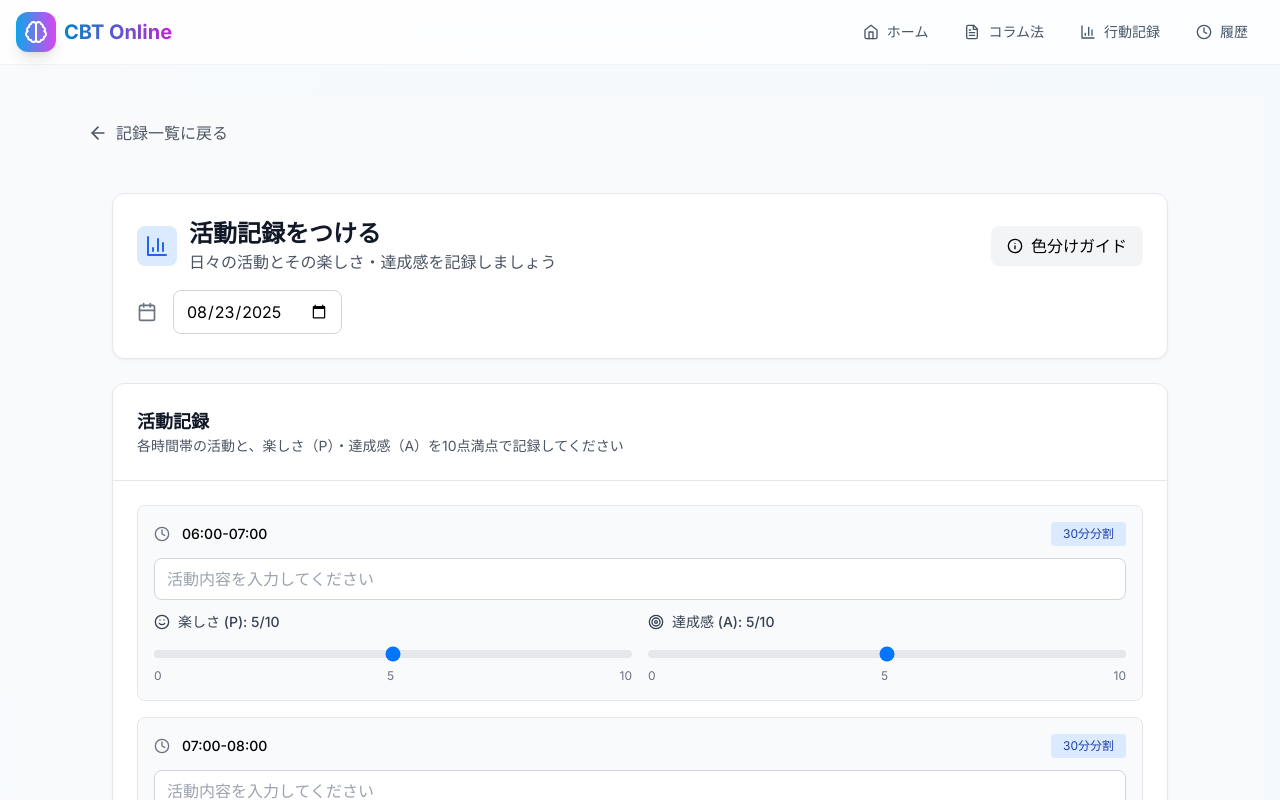
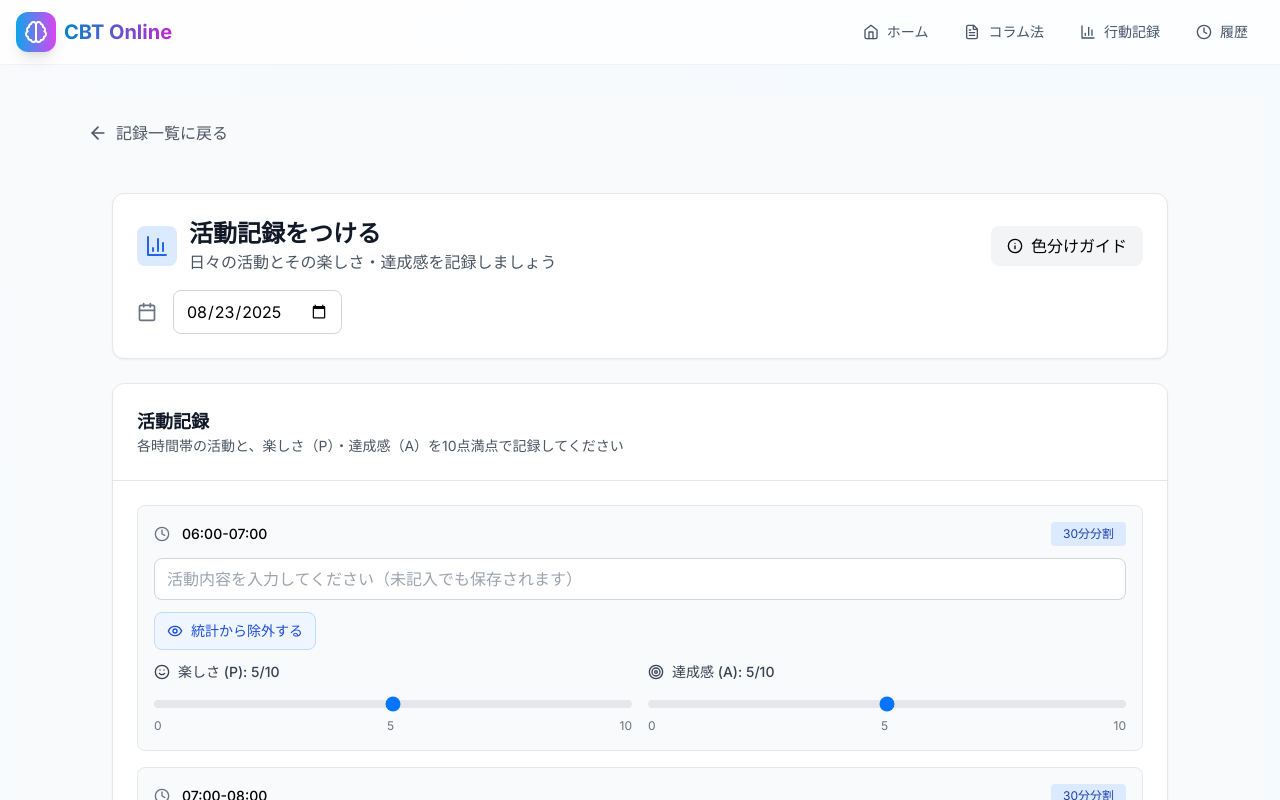
Before and after one commit to No4kun/CBT-Online, a React (Vite) app: page /activity-record in a window 1280 px wide. Both pictures are taken after a click on the button "新しい記録". Shown: the top 800 px of the page. Built offline with nearby package versions, Linux system fonts and the light colour scheme.

Commit message:
Activity record completed

```diff
--- a/src/components/ActivityTracker/ActivityTracker.tsx
+++ b/src/components/ActivityTracker/ActivityTracker.tsx
@@ -8,10 +8,13 @@ import {
   Smile,
   Target,
   Trash2,
-  Info
+  Info,
+  EyeOff,
+  Eye
 } from 'lucide-react';
 import type { ActivityEntry, ActivityRecord } from '../../types';
 import {
+  generateTimeSlots,
   getActivityColor,
   getActivityColorClass,
   getActivityColorMeaning,
@@ -36,7 +39,51 @@ const ActivityTracker: React.FC<ActivityTrackerProps> = ({
   });
 
   const [entries, setEntries] = useState<ActivityEntry[]>(() => {
-    if (initialData) return initialData.entries;
+    if (initialData) {
+      // 編集モードの場合、6:00-26:00の範囲のエントリーのみを保持
+      const allTimeSlots = generateTimeSlots();
+
+      // 既存のエントリーから6:00-26:00の範囲内のもののみをフィルタリング
+      const validExistingEntries = initialData.entries
+        .filter(entry => allTimeSlots.includes(entry.timeSlot))
+        .map(entry => ({
+          ...entry,
+          excludeFromStats: entry.excludeFromStats ?? false
+        }));
+      const existingTimeSlots = validExistingEntries.map(e => e.timeSlot);
+
+      // 不足している時間スロットを追加
+      const missingSlots = allTimeSlots.filter(slot => !existingTimeSlots.includes(slot));
+      const missingEntries: ActivityEntry[] = missingSlots.map((slot, index) => ({
+        id: `missing-${index}`,
+        timeSlot: slot,
+        activity: '',
+        pleasure: 5,
+        achievement: 5,
+        excludeFromStats: false,
+        createdAt: new Date(),
+        updatedAt: new Date()
+      }));
+
+      // 既存のエントリーと不足分を合わせて時間順にソート
+      const allEntries = [...validExistingEntries, ...missingEntries];
+      return allEntries.sort((a, b) => {
+        // 時間スロットの開始時刻を取得（例："06:00-07:00" -> "06:00"）
+        const timeA = a.timeSlot.split('-')[0];
+        const timeB = b.timeSlot.split('-')[0];
+
+        // 時間を数値に変換してソート（6:00から始まる）
+        const hourA = parseInt(timeA.split(':')[0]);
+        const hourB = parseInt(timeB.split(':')[0]);
+
+        // 6時未満の時間（00:00-05:59）は翌日として扱う（26時以降相当）
+        const normalizedHourA = hourA < 6 ? hourA + 24 : hourA;
+        const normalizedHourB = hourB < 6 ? hourB + 24 : hourB;
+
+        return normalizedHourA - normalizedHourB;
+      });
+    }
+    // 新規作成の場合、全ての時間スロットを含むデフォルト記録を作成
     return createDefaultActivityRecord(date).entries;
   });
 
@@ -65,6 +112,7 @@ const ActivityTracker: React.FC<ActivityTrackerProps> = ({
       achievement: baseEntry.achievement,
       isHalfHour: true,
       halfPosition: 'first',
+      excludeFromStats: baseEntry.excludeFromStats || false,
       createdAt: new Date(),
       updatedAt: new Date()
     };
@@ -77,6 +125,7 @@ const ActivityTracker: React.FC<ActivityTrackerProps> = ({
       achievement: 5,
       isHalfHour: true,
       halfPosition: 'second',
+      excludeFromStats: false, // デフォルトは統計に含む
       createdAt: new Date(),
       updatedAt: new Date()
     };
@@ -124,13 +173,23 @@ const ActivityTracker: React.FC<ActivityTrackerProps> = ({
     setEntries(prev => prev.filter(entry => entry.id !== entryId));
   };
 
+  // エントリー全体を削除（時間スロット自体を削除）
+  const removeTimeSlot = (entryId: string) => {
+    if (window.confirm('この時間スロットを削除しますか？')) {
+      removeEntry(entryId);
+    }
+  };
+
   // 保存処理
   const handleSave = () => {
-    const stats = calculateActivityStats(entries.filter(e => e.activity.trim() !== ''));
+    // 活動が記入されており、統計から除外されていないエントリーのみで統計を計算
+    const validEntries = entries.filter(e => e.activity.trim() !== '' && !e.excludeFromStats);
+    const stats = calculateActivityStats(validEntries);
+
     const record: ActivityRecord = {
       id: initialData?.id || `record-${Date.now()}`,
       date,
-      entries: entries.filter(e => e.activity.trim() !== ''),
+      entries: entries, // すべてのエントリーを保存（未記入・除外設定も含む）
       ...stats,
       createdAt: initialData?.createdAt || new Date(),
       updatedAt: new Date()
@@ -225,7 +284,9 @@ const ActivityTracker: React.FC<ActivityTrackerProps> = ({
 
         <div className="p-6 space-y-4">
           {entries.map((entry) => {
-            const color = entry.activity ? getActivityColor(entry.pleasure, entry.achievement) : null;
+            // 統計除外時は色分類をしない
+            const color = entry.activity && !entry.excludeFromStats ?
+              getActivityColor(entry.pleasure, entry.achievement) : null;
             const isActive = activeEntry === entry.id;
             const isFirstOfPair = entry.isHalfHour && entry.halfPosition === 'first';
             const isSecondOfPair = entry.isHalfHour && entry.halfPosition === 'second';
@@ -237,6 +298,8 @@ const ActivityTracker: React.FC<ActivityTrackerProps> = ({
                 className={`border rounded-lg p-4 transition-all duration-200 ${
                   isActive ? 'ring-2 ring-blue-500 border-blue-300' : 'border-gray-200 hover:border-gray-300'
                 } ${color ? getActivityColorClass(color) : 'bg-gray-50'} ${
+                  entry.excludeFromStats ? 'opacity-75' : ''
+                } ${
                   isFirstOfPair ? 'border-b-0 rounded-b-none' : ''
                 } ${
                   isSecondOfPair ? 'border-t-0 rounded-t-none' : ''
@@ -264,6 +327,7 @@ const ActivityTracker: React.FC<ActivityTrackerProps> = ({
 
                   <div className="flex items-center space-x-2">
                     {!entry.isHalfHour && (
+                      <>
                         <button
                           onClick={(e) => {
                             e.stopPropagation();
@@ -274,6 +338,19 @@ const ActivityTracker: React.FC<ActivityTrackerProps> = ({
                         >
                           30分分割
                         </button>
+                        {isEditing && entry.activity.trim() === '' && (
+                          <button
+                            onClick={(e) => {
+                              e.stopPropagation();
+                              removeTimeSlot(entry.id);
+                            }}
+                            className="text-red-500 hover:text-red-700 p-1"
+                            title="この時間スロットを削除"
+                          >
+                            <Trash2 className="h-4 w-4" />
+                          </button>
+                        )}
+                      </>
                     )}
 
                     {entry.isHalfHour && (
@@ -291,6 +368,8 @@ const ActivityTracker: React.FC<ActivityTrackerProps> = ({
                             統合
                           </button>
                         )}
+                        {/* 空の時間スロットの場合のみ削除ボタンを表示 */}
+                        {entry.activity.trim() === '' && (
                           <button
                             onClick={(e) => {
                               e.stopPropagation();
@@ -301,6 +380,7 @@ const ActivityTracker: React.FC<ActivityTrackerProps> = ({
                           >
                             <Trash2 className="h-4 w-4" />
                           </button>
+                        )}
                       </div>
                     )}
                   </div>
@@ -310,7 +390,7 @@ const ActivityTracker: React.FC<ActivityTrackerProps> = ({
                 <div className="mb-3">
                   <input
                     type="text"
-                    placeholder="活動内容を入力してください"
+                    placeholder="活動内容を入力してください（未記入でも保存されます）"
                     value={entry.activity}
                     onChange={(e) => updateEntry(entry.id, 'activity', e.target.value)}
                     className="w-full px-3 py-2 border border-gray-300 rounded-lg focus:ring-2 focus:ring-blue-500 focus:border-transparent"
@@ -318,12 +398,46 @@ const ActivityTracker: React.FC<ActivityTrackerProps> = ({
                   />
                 </div>
 
+                {/* 統計除外設定 */}
+                <div className="mb-3">
+                  <button
+                    onClick={(e) => {
+                      e.stopPropagation();
+                      updateEntry(entry.id, 'excludeFromStats', !entry.excludeFromStats);
+                    }}
+                    className={`flex items-center space-x-2 px-3 py-2 rounded-lg border transition-colors ${
+                      entry.excludeFromStats
+                        ? 'bg-gray-100 border-gray-300 text-gray-700'
+                        : 'bg-blue-50 border-blue-200 text-blue-700'
+                    }`}
+                    title={entry.excludeFromStats ? '統計に含める' : '統計から除外する（睡眠等の意識的でない行動用）'}
+                  >
+                    {entry.excludeFromStats ? (
+                      <>
+                        <EyeOff className="h-4 w-4" />
+                        <span className="text-sm">統計に含める</span>
+                      </>
+                    ) : (
+                      <>
+                        <Eye className="h-4 w-4" />
+                        <span className="text-sm">統計から除外する</span>
+                      </>
+                    )}
+                  </button>
+                  {entry.excludeFromStats && (
+                    <p className="text-xs text-gray-500 mt-1">
+                      楽しさ・達成感の値は統計計算に含まれません
+                    </p>
+                  )}
+                </div>
+
                 {/* P・A値入力 */}
-                <div className="grid grid-cols-2 gap-4">
+                <div className={`grid grid-cols-2 gap-4 ${entry.excludeFromStats ? 'opacity-50' : ''}`}>
                   <div>
                     <label className="flex items-center space-x-2 text-sm font-medium text-gray-700 mb-2">
                       <Smile className="h-4 w-4" />
                       <span>楽しさ (P): {entry.pleasure}/10</span>
+                      {entry.excludeFromStats && <span className="text-xs text-gray-400">(除外中)</span>}
                     </label>
                     <input
                       type="range"
@@ -333,6 +447,7 @@ const ActivityTracker: React.FC<ActivityTrackerProps> = ({
                       onChange={(e) => updateEntry(entry.id, 'pleasure', parseInt(e.target.value))}
                       className="w-full h-2 bg-gray-200 rounded-lg appearance-none cursor-pointer"
                       onClick={(e) => e.stopPropagation()}
+                      disabled={entry.excludeFromStats}
                     />
                     <div className="flex justify-between text-xs text-gray-500 mt-1">
                       <span>0</span>
@@ -345,6 +460,7 @@ const ActivityTracker: React.FC<ActivityTrackerProps> = ({
                     <label className="flex items-center space-x-2 text-sm font-medium text-gray-700 mb-2">
                       <Target className="h-4 w-4" />
                       <span>達成感 (A): {entry.achievement}/10</span>
+                      {entry.excludeFromStats && <span className="text-xs text-gray-400">(除外中)</span>}
                     </label>
                     <input
                       type="range"
@@ -354,6 +470,7 @@ const ActivityTracker: React.FC<ActivityTrackerProps> = ({
                       onChange={(e) => updateEntry(entry.id, 'achievement', parseInt(e.target.value))}
                       className="w-full h-2 bg-gray-200 rounded-lg appearance-none cursor-pointer"
                       onClick={(e) => e.stopPropagation()}
+                      disabled={entry.excludeFromStats}
                     />
                     <div className="flex justify-between text-xs text-gray-500 mt-1">
                       <span>0</span>
@@ -363,13 +480,21 @@ const ActivityTracker: React.FC<ActivityTrackerProps> = ({
                   </div>
                 </div>
 
-                {entry.activity && color && (
+                {entry.activity && (
                   <div className="mt-3 pt-3 border-t border-gray-200">
                     <div className="text-xs text-gray-600">
+                      {color ? (
+                        <>
                           分類: <span className="font-medium">{getActivityColorMeaning(color)}</span>
                           <span className="ml-2 text-gray-500">
                             (P+A: {entry.pleasure + entry.achievement}点)
                           </span>
+                        </>
+                      ) : entry.excludeFromStats ? (
+                        <span className="text-gray-500 italic">統計から除外されています</span>
+                      ) : (
+                        <span className="text-gray-500">活動未記入</span>
+                      )}
                     </div>
                   </div>
                 )}
--- a/src/pages/ActivityRecord.tsx
+++ b/src/pages/ActivityRecord.tsx
@@ -165,7 +165,7 @@ const ActivityRecordPage: React.FC = () => {
                     </div>
                     <div className="flex items-center space-x-4">
                       <div className="text-sm text-gray-600">
-                        記録数: {record.entries.length}件
+                        記録数: {record.entries.filter(e => e.activity.trim() !== '').length}件
                       </div>
                       <button
                         onClick={(e) => {
--- /dev/null
+++ b/src/types/activity.ts
@@ -0,0 +1,40 @@
+// 活動記録関連の型定義
+
+export interface ActivityEntry {
+  id: string;
+  timeSlot: string; // "06:00-07:00" 形式
+  activity: string;
+  pleasure: number; // 0-10
+  achievement: number; // 0-10
+  isHalfHour?: boolean; // 30分単位の記録かどうか
+  halfPosition?: 'first' | 'second'; // 前半/後半
+  createdAt: Date;
+  updatedAt: Date;
+}
+
+export interface ActivityRecord {
+  id: string;
+  date: string; // YYYY-MM-DD 形式
+  entries: ActivityEntry[];
+  totalPleasure: number;
+  totalAchievement: number;
+  averagePleasure: number;
+  averageAchievement: number;
+  createdAt: Date;
+  updatedAt: Date;
+}
+
+export interface ActivityFormData {
+  date: string;
+  entries: Omit<ActivityEntry, 'id' | 'createdAt' | 'updatedAt'>[];
+}
+
+export type ActivityColorType = 'orange' | 'yellow' | 'red' | 'blue' | 'green' | 'purple' | 'black';
+
+export interface ActivityAnalysis {
+  colorDistribution: Record<ActivityColorType, number>;
+  peakPleasureTime: string;
+  peakAchievementTime: string;
+  lowEnergyPeriods: string[];
+  recommendations: string[];
+}
--- a/src/types/index.ts
+++ b/src/types/index.ts
@@ -30,6 +30,7 @@ export interface ActivityEntry {
   achievement: number; // 0-10
   isHalfHour?: boolean; // 30分単位の記録かどうか
   halfPosition?: 'first' | 'second'; // 前半/後半
+  excludeFromStats?: boolean; // 統計から除外するかどうか（睡眠等の意識的でない行動用）
   createdAt: Date;
   updatedAt: Date;
 }
--- a/src/utils/activityUtils.ts
+++ b/src/utils/activityUtils.ts
@@ -67,7 +67,7 @@ export const getActivityColorMeaning = (color: ActivityColorType): string => {
   return meaningMap[color];
 };
 
-// 活動記録の分析
+// 活動記録の分析（excludeFromStatsがtrueのエントリーは除外）
 export const analyzeActivityRecord = (record: ActivityRecord): ActivityAnalysis => {
   const colorDistribution: Record<ActivityColorType, number> = {
     red: 0, orange: 0, yellow: 0, blue: 0, purple: 0
@@ -79,7 +79,10 @@ export const analyzeActivityRecord = (record: ActivityRecord): ActivityAnalysis
   let peakAchievementTime = '';
   const lowEnergyPeriods: string[] = [];
 
-  record.entries.forEach(entry => {
+  // 統計から除外されていないエントリーのみを分析
+  const validEntries = record.entries.filter(entry => !entry.excludeFromStats);
+
+  validEntries.forEach(entry => {
     const color = getActivityColor(entry.pleasure, entry.achievement);
     colorDistribution[color]++;
 
@@ -122,9 +125,12 @@ export const analyzeActivityRecord = (record: ActivityRecord): ActivityAnalysis
   };
 };
 
-// 統計計算
+// 統計計算（excludeFromStatsがtrueのエントリーは除外）
 export const calculateActivityStats = (entries: ActivityEntry[]) => {
-  if (entries.length === 0) {
+  // 統計から除外されていないエントリーのみをフィルタリング
+  const validEntries = entries.filter(entry => !entry.excludeFromStats);
+
+  if (validEntries.length === 0) {
     return {
       totalPleasure: 0,
       totalAchievement: 0,
@@ -133,14 +139,14 @@ export const calculateActivityStats = (entries: ActivityEntry[]) => {
     };
   }
 
-  const totalPleasure = entries.reduce((sum, entry) => sum + entry.pleasure, 0);
-  const totalAchievement = entries.reduce((sum, entry) => sum + entry.achievement, 0);
+  const totalPleasure = validEntries.reduce((sum, entry) => sum + entry.pleasure, 0);
+  const totalAchievement = validEntries.reduce((sum, entry) => sum + entry.achievement, 0);
 
   return {
     totalPleasure,
     totalAchievement,
-    averagePleasure: Math.round((totalPleasure / entries.length) * 10) / 10,
-    averageAchievement: Math.round((totalAchievement / entries.length) * 10) / 10
+    averagePleasure: Math.round((totalPleasure / validEntries.length) * 10) / 10,
+    averageAchievement: Math.round((totalAchievement / validEntries.length) * 10) / 10
   };
 };
 
@@ -153,6 +159,7 @@ export const createDefaultActivityRecord = (date: string): ActivityRecord => {
     activity: '',
     pleasure: 5,
     achievement: 5,
+    excludeFromStats: false, // デフォルトは統計に含む
     createdAt: new Date(),
     updatedAt: new Date()
   }));
```
Lines whose indentation alone changed are shown as unchanged.
